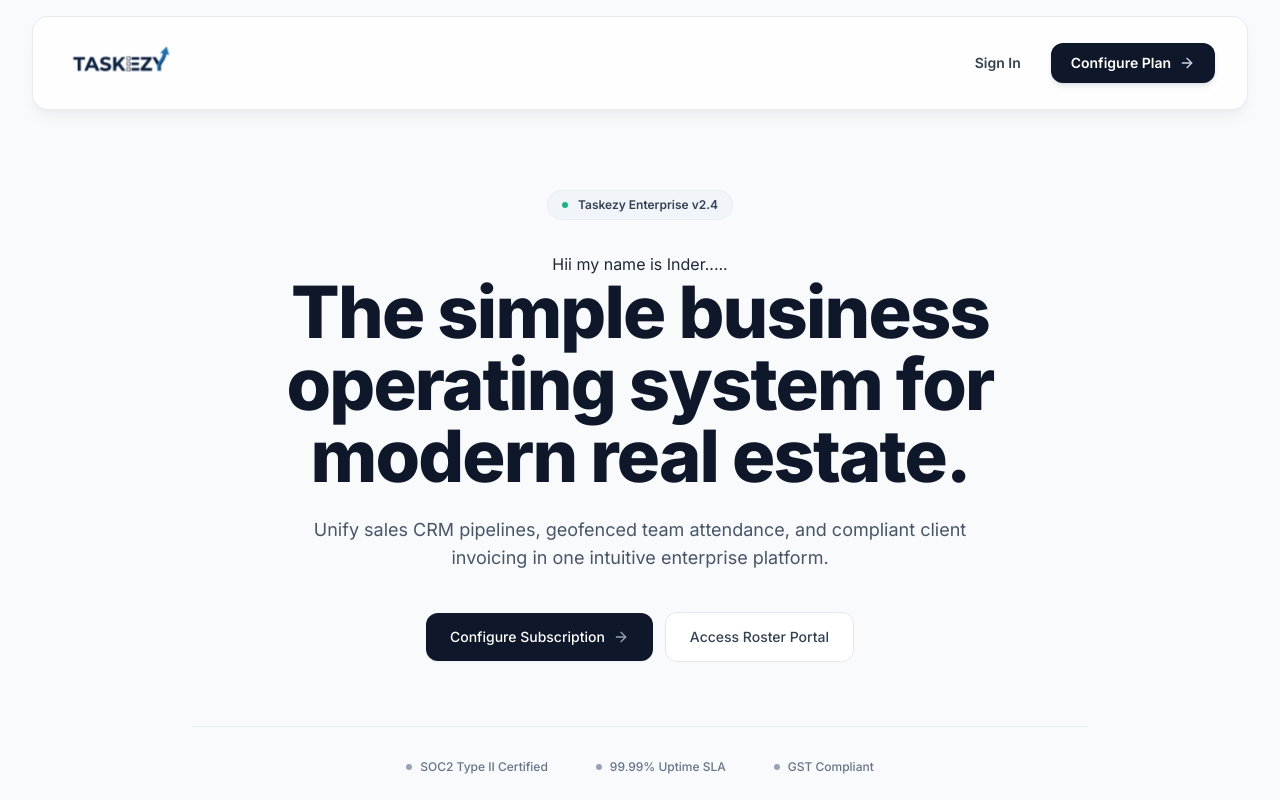
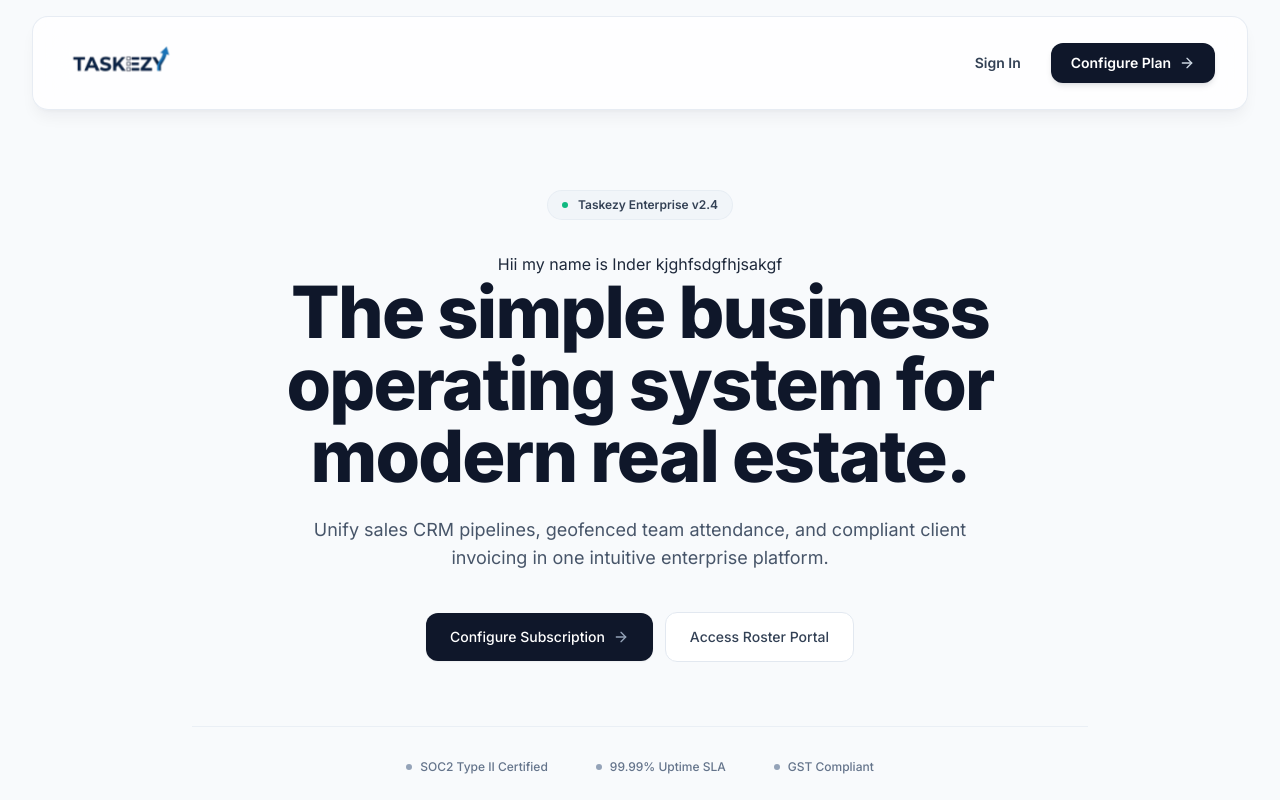
Before and after one commit to Realhubb-Organizations/Taskezy_ProjectV1, a Next.js app in the folder frontend/: page / in a window 1280 px wide. Shown: the top 800 px of the page. Built offline with nearby package versions, Linux system fonts and the light colour scheme; no server answers.

Commit message:
test2 with inder git id

```diff
--- a/frontend/src/app/page.tsx
+++ b/frontend/src/app/page.tsx
@@ -54,7 +54,7 @@ export default function Home() {
           </div>
 
           <h1>
-            Hii my name is Inder.....
+            Hii my name is Inder kjghfsdgfhjsakgf
           </h1>
 
           {/* Editorial Headline */}
```
